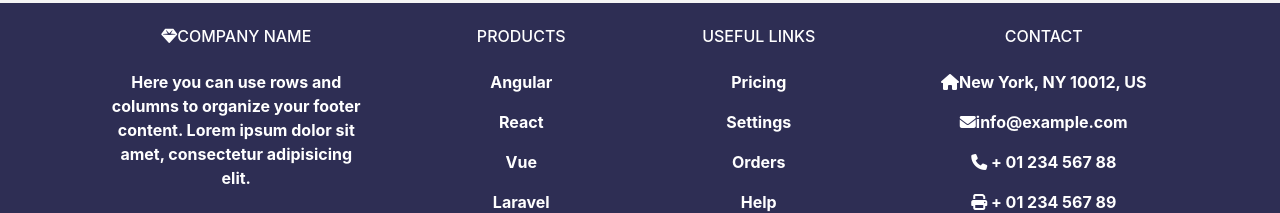
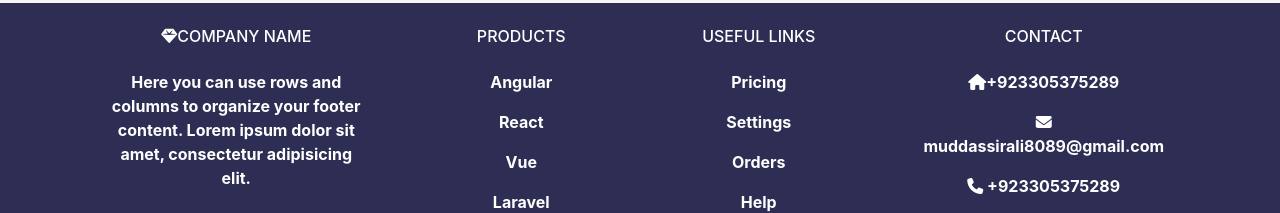
Before and after one commit to muddassirali8089/Daraz, a React (Create React App) app in the folder daraz_raplica/: page / in a window 1280 px wide. Shown: the part 998-1211 px from the top of the page. Built offline with nearby package versions, Linux system fonts and the light colour scheme.

Commit message:
updatefooter

```diff
--- a/daraz_raplica/src/component/Footer.js
+++ b/daraz_raplica/src/component/Footer.js
@@ -74,17 +74,17 @@ const Footer = () => {
                 <h6 className='text-uppercase fw-bold mb-4'>Contact</h6>
                 <p>
                   <MDBIcon icon="home" className="me-2" />
-                  New York, NY 10012, US
+                  +923305375289
                 </p>
                 <p>
                   <MDBIcon icon="envelope" className="me-3" />
-                  info@example.com
+                  muddassirali8089@gmail.com
                 </p>
                 <p>
-                  <MDBIcon icon="phone" className="me-3" /> + 01 234 567 88
+                  <MDBIcon icon="phone" className="me-3" /> +923305375289
                 </p>
                 <p>
-                  <MDBIcon icon="print" className="me-3" /> + 01 234 567 89
+                  <MDBIcon icon="print" className="me-3" /> +923305375289
                 </p>
               </MDBCol>
             </MDBRow>
```
